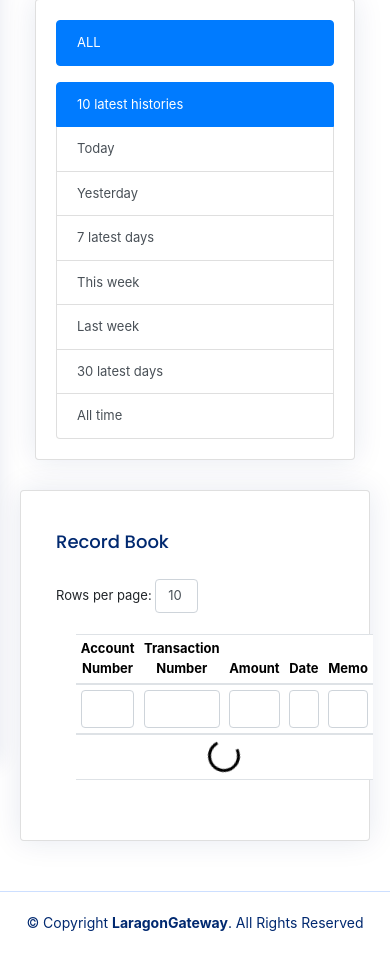
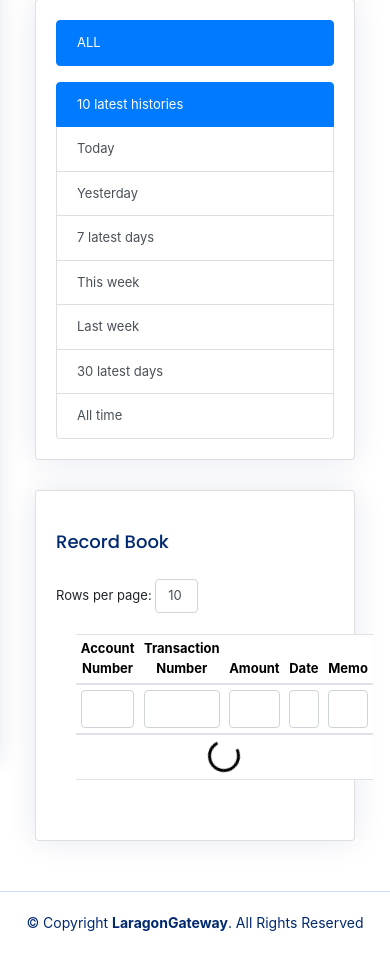
Before and after one commit to namnn2210/payment_gateway, a Django app: page /bank/record_book in a window 390 px wide. Shown: the part 81-1034 px from the top of the page. Run offline with Django 5.2, Linux system fonts and the light colour scheme; the visitor is signed in with stand-in values (Sample User, id 1); some libraries are stand-ins or nearby versions.

Commit message:
edit responsive

```diff
--- a/templates/record_book.html
+++ b/templates/record_book.html
@@ -27,7 +27,7 @@
 </style>
 <div class="container-fluid">
     <div class="row">
-        <nav class="col-md-2 col-sm-12">
+        <div class="col-md-2 col-sm-12">
             <div class="card">
                 <div class="card-body">
                     <!-- List group with Links and buttons -->
@@ -56,8 +56,10 @@
                     </div><!-- End List group with Links and buttons -->
                 </div>
             </div>
-        </nav>
-        <div class="card col-md-10 col-sm-12">
+        </div>
+
+        <div class="col-md-10 col-sm-12">
+            <div class="card ">
                 <div class="card-body" style="font-size: 13px">
                   <h5 class="card-title">Record Book</h5>
                   <div class="d-flex justify-content-between">
@@ -99,6 +101,7 @@
                     </table>
                     <div class="pagination" id="paginationLinks">
 
+                    </div>
                 </div>
                 </div>
               </div>
```
Lines whose indentation alone changed are shown as unchanged.
